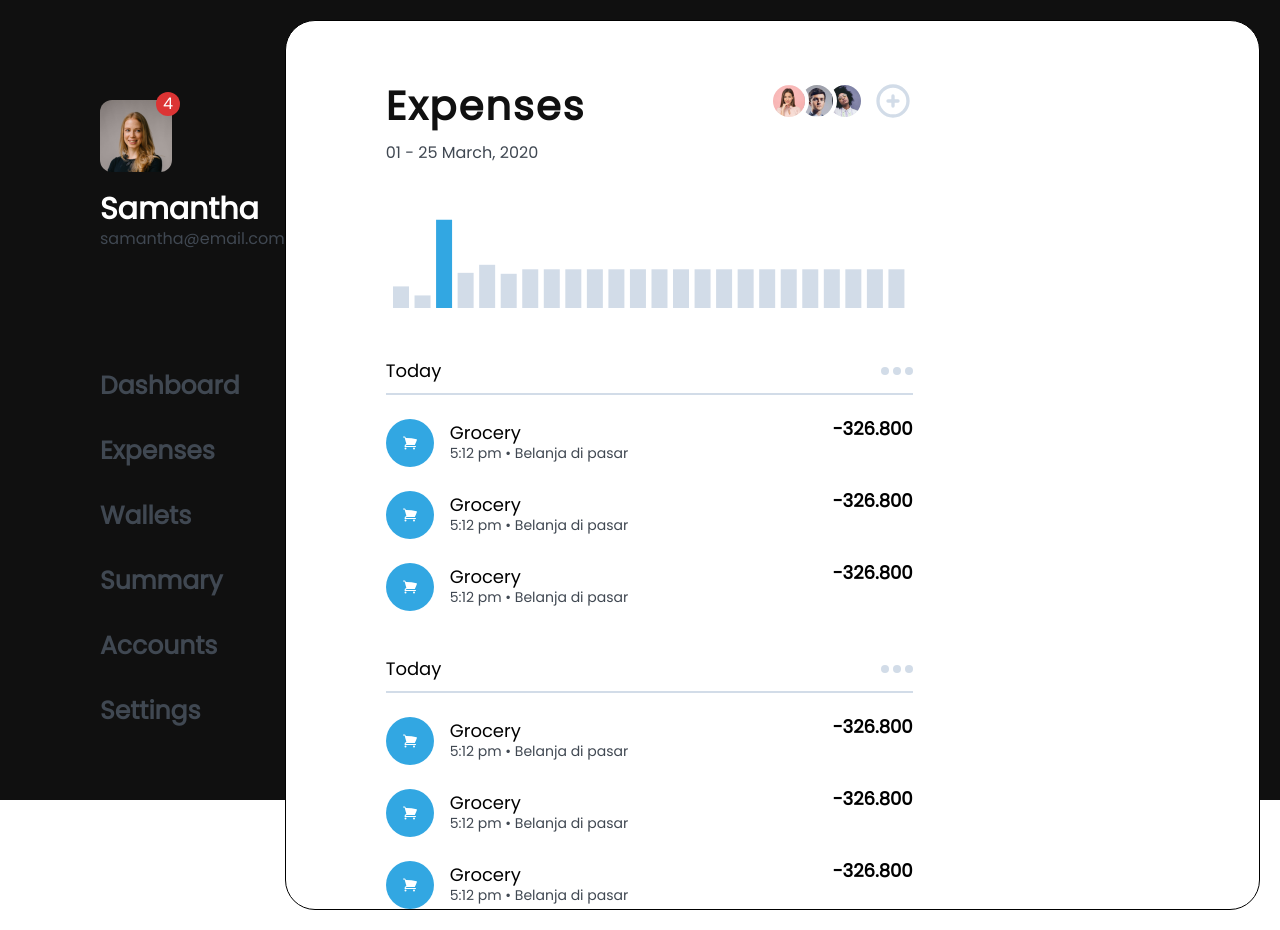
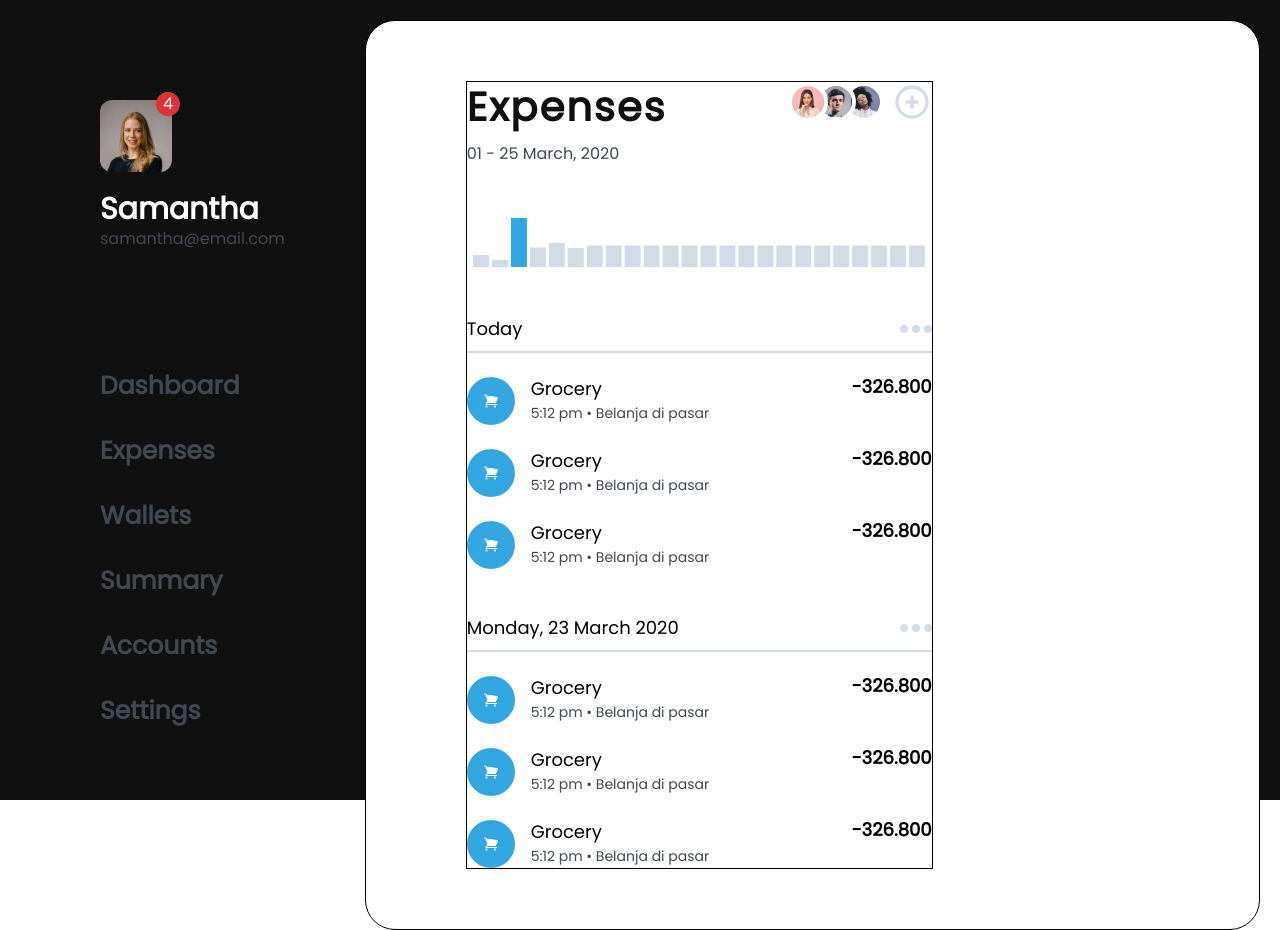
Before and after one commit to masudrahman-dev/expenses, a React (Vite) app: page / in a window 1280 px wide. Built offline with nearby package versions, Linux system fonts and the light colour scheme.

Commit message:
added spacing

```diff
--- a/src/App.tsx
+++ b/src/App.tsx
@@ -10,30 +10,24 @@ import Sidebar from "./components/sidebar";
 import Analytics from "./components/analytics";
 import { ShoppingCartIcon } from "@heroicons/react/24/solid";
 import Line from "./components/line";
-const Title = () => {
+import Space from "./components/space";
+
+interface TitleProps {
+  title: string;
+}
+
+const Title: React.FC<TitleProps> = ({ title }) => {
   return (
     <>
       <div
-        className="flex items-center mt-12 justify-between border-b-gray-light
+        className="flex items-center  justify-between border-b-gray-light
        border-b-2 pb-3"
       >
-        <h2 className="text-lg">Today</h2>
+        <h2 className="text-lg">{title}</h2>
         <button className=" inline-flex gap-1 text-gray-light" type="button">
           <div className="w-2 h-2 block bg-blue-light rounded-full"></div>
           <div className="w-2 h-2 block bg-blue-light rounded-full"></div>
           <div className="w-2 h-2 block bg-blue-light rounded-full"></div>
-          {/* <svg
-            xmlns="http://www.w3.org/2000/svg"
-            viewBox="0 0 24 24"
-            fill="currentColor"
-            className="w-6 h-6"
-          >
-            <path
-              fillRule="evenodd"
-              d="M4.5 12a1.5 1.5 0 1 1 3 0 1.5 1.5 0 0 1-3 0Zm6 0a1.5 1.5 0 1 1 3 0 1.5 1.5 0 0 1-3 0Zm6 0a1.5 1.5 0 1 1 3 0 1.5 1.5 0 0 1-3 0Z"
-              clipRule="evenodd"
-            />
-          </svg> */}
         </button>
       </div>
     </>
@@ -42,16 +36,18 @@ const Title = () => {
 
 const App = () => {
   return (
-    <div className="p-5 bg-black w-full h-screen">
+    <div className="px-5 pt-5 bg-black w-full h-screen">
       <div className="flex">
         <Sidebar />
         <div className=" rounded-[30px] w-full bg-white border grid grid-cols-1 gap-3 md:grid-cols-12">
-          {/*  className=" pt-[60px] px-[100px]" */}
-          <div className=" md:col-span-9 w-full pt-[60px] px-[100px] ">
+          <div className=" md:col-span-9 w-full py-[60px] h-full  px-[100px] ">
+            <div className="border">
               <Analytics />
               <div>
-              <Title />
-              <div className="pt-6 flex flex-col gap-6">
+                <Space className="pt-[47px]" />
+                <Title title="Today" />
+                <Space className="pb-[24px]" />
+                <div className=" flex flex-col gap-6">
                   <Line />
                   <Line />
                   <Line />
@@ -59,11 +55,14 @@ const App = () => {
               </div>
 
               <div>
-              <Title />
-              <div className="pt-6 flex flex-col gap-6">
+                <Space className="pt-[49px]" />
+                <Title title="Monday, 23 March 2020" />
+                <Space className="pb-[24px]" />
+                <div className="flex flex-col gap-6">
                   <Line />
                   <Line />
                   <Line />
+                </div>
               </div>
             </div>
           </div>
--- a/src/components/analytics/index.tsx
+++ b/src/components/analytics/index.tsx
@@ -5,6 +5,7 @@ import avatar2Img from "../../assets/avatar2.png";
 import avatar3Img from "../../assets/avatar3.png";
 import Avatar from "../avatar";
 import ChartMonth from "../chart";
+import Space from "../space";
 
 const Analytics = () => {
   return (
@@ -50,6 +51,7 @@ const Analytics = () => {
             </div>
           </div>
         </div>
+        <Space className="pt-[46px]" />
         <ChartMonth />
       </div>
     </>
--- a/src/components/chart/index.tsx
+++ b/src/components/chart/index.tsx
@@ -12,8 +12,8 @@ const getMax = () => {
 const ChartMonth = () => {
   const [ref, { width }] = useMeasure();
   return (
-    <div ref={ref} className="mt-12">
-      <BarChart width={width} height={100} data={data} barSize={16}>
+    <div ref={ref}>
+      <BarChart width={width} height={60} data={data} barSize={16}>
         {/* <Tooltip /> */}
         <Bar dataKey="pv" fill="#8884d8">
           {data.map((entry, index) => {
--- a/src/components/line/index.tsx
+++ b/src/components/line/index.tsx
@@ -11,7 +11,7 @@ const Line = () => {
           </div>
           <div>
             <h3 className="text-lg">Grocery</h3>
-            <p className="text-xs text-gray">5:12 pm • Belanja di pasar</p>
+            <p className="text-xs pt-1 text-gray">5:12 pm • Belanja di pasar</p>
           </div>
         </div>
         <h4 className="text-lg font-semibold">-326.800</h4>
--- a/src/components/sidebar/index.tsx
+++ b/src/components/sidebar/index.tsx
@@ -5,7 +5,7 @@ import SidebarItems from "./sidebar-items";
 const Sidebar = () => {
   return (
     <>
-      <div className="pl-20 pt-20  text-white">
+      <div className="px-20 pt-20  text-white">
         <Profile />
         <SidebarItems />
       </div>
--- /dev/null
+++ b/src/components/space/index.tsx
@@ -0,0 +1,7 @@
+import React from "react";
+
+const Space = ({ className }: { className: string }) => {
+  return <div className={className}></div>;
+};
+
+export default Space;
```
Lines whose indentation alone changed are shown as unchanged.
